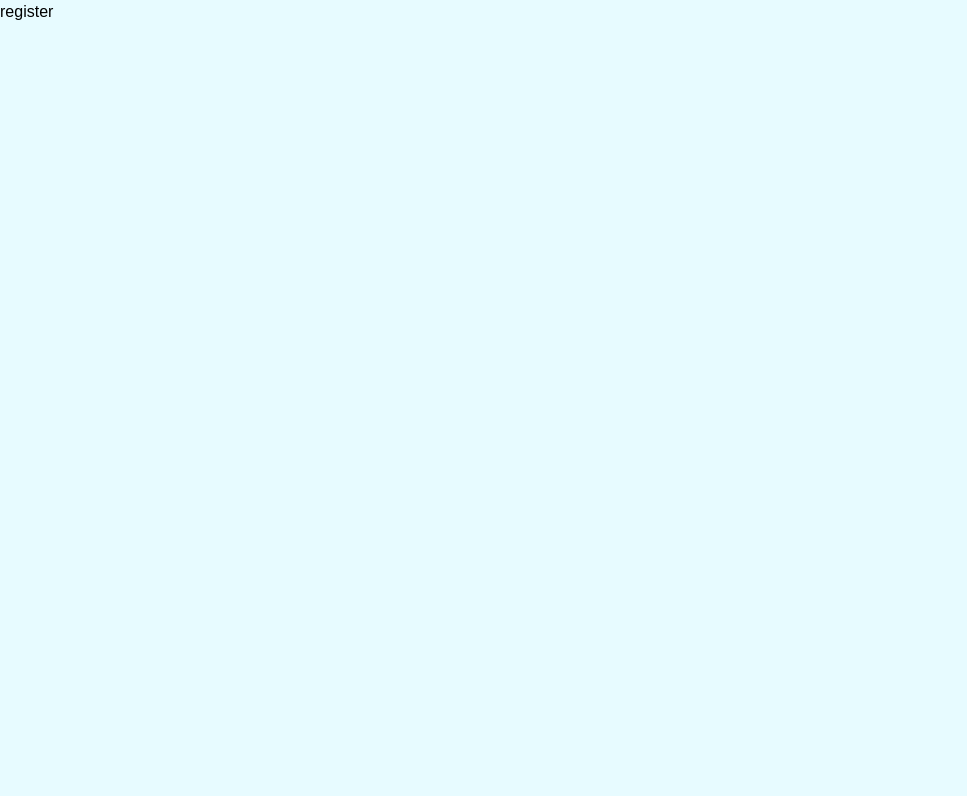
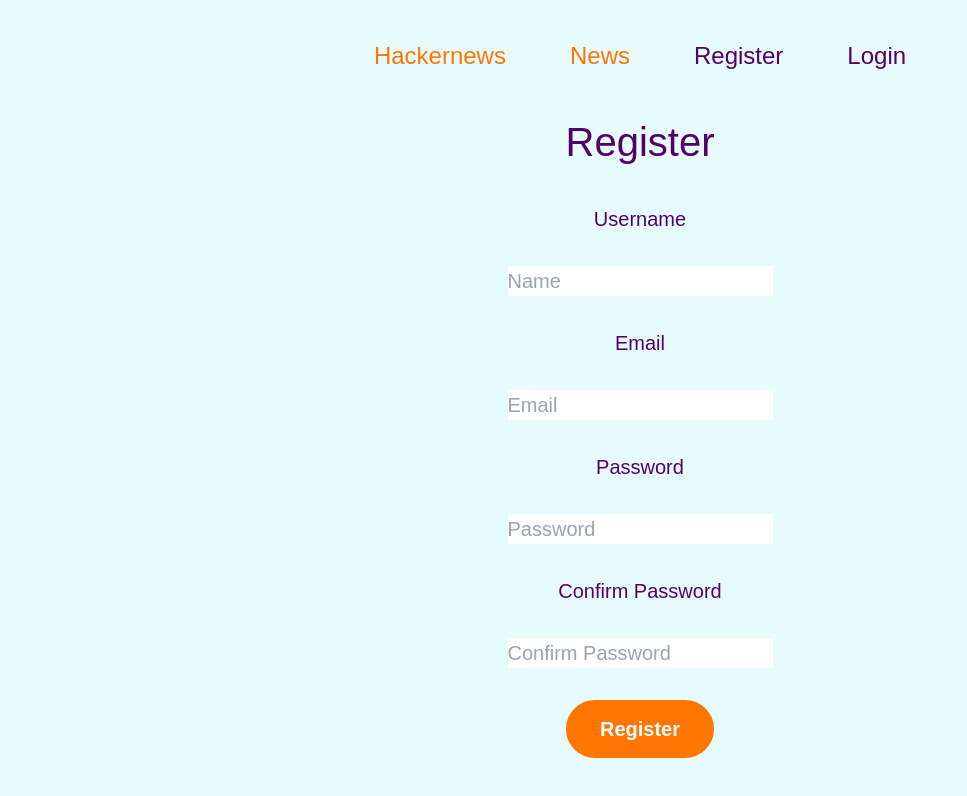
Before and after one commit to Abhijit20112003/Hackernews-2.0, a Next.js app: page /register in a window 1280 px wide. Shown: the top 796 px of the page, without its empty margins (0-967 px from the left). Built offline with nearby package versions, Linux system fonts and the light colour scheme.

Commit message:
frontend

```diff
--- a/src/pages/_app.tsx
+++ b/src/pages/_app.tsx
@@ -1,14 +1,12 @@
-import '../styles/globals.css'
-import type { AppProps } from 'next/app'
-import Navbar from './components/Navbar'
-
+import "../styles/globals.css";
+import type { AppProps } from "next/app";
+import Layout from "./components/Layout";
 function MyApp({ Component, pageProps }: AppProps) {
-  return(
-  <>
-  <Navbar />
-  <Component {...pageProps} />
-  </>
-  )
+  return (
+    <Layout>
+      <Component {...pageProps} />
+    </Layout>
+  );
 }
 
-export default MyApp
+export default MyApp;
--- /dev/null
+++ b/src/pages/components/Layout.tsx
@@ -0,0 +1,9 @@
+import Navbar from "./Navbar";
+
+export default function Layout({ children }:any) {
+  return (
+    <>
+      <Navbar />
+      {children}
+    </>
+  )};
--- a/src/pages/components/Navbar.tsx
+++ b/src/pages/components/Navbar.tsx
@@ -1,14 +1,29 @@
-import { NextPage } from "next"
-import Head from "next/head"
- const Navbar:NextPage = () => {
+import { NextPage } from "next";
+import Head from "next/head";
+import Link from "next/link";
+const Navbar: NextPage = () => {
   return (
     <>
-    <Head>
-      <title>HackerNews</title>
-      <meta name="description" content="HackerNews but with better looks" />
-    </Head>
+      <Head>
+        <title>HackerNews</title>
+        <meta name="description" content="HackerNews but with better looks" />
+      </Head>
+      <div className="flex justify-center my-10 text-2xl">
+        <div className="mx-[2rem] text-hacker">
+          <Link href="/">Hackernews</Link>
+        </div>
+        <div className="mx-[2rem] text-hacker">
+          <Link href="/news">News</Link>
+        </div>
+        <div className="mx-[2rem]">
+          <Link href="/register">Register</Link>
+        </div>
+        <div className="mx-[2rem]">
+          <Link href="/login">Login</Link>
+        </div>
+      </div>
     </>
-  )
-}
+  );
+};
 
-export default Navbar
+export default Navbar;
--- a/src/pages/index.tsx
+++ b/src/pages/index.tsx
@@ -12,7 +12,7 @@ const Home: NextPage = () => {
       </div>
       <div className="flex justify-center mt-12">
       <Link
-          href="/news"><div className="flex bg-hacker text-hlight px-10 py-4 text-xl rounded-full hover:bg-hlight hover:text-hacker border-hacker border-2 ">Get Started<AiOutlineArrowRight className="ml-5 " size={30} /></div>
+          href="/news"><div className="flex bg-hacker text-hlight px-10 py-4 text-xl rounded-full hover:bg-hlight font-semibold hover:text-hacker border-hacker border-2 ">Get Started<AiOutlineArrowRight className="ml-5 " size={30} /></div>
         </Link>
       </div>
     </>
--- a/src/pages/login.tsx
+++ b/src/pages/login.tsx
@@ -2,7 +2,35 @@ import { NextPage } from "next"
 
 const login:NextPage = () => {
   return (
-    <>login</>
+    <>
+    <div className="flex justify-center my-[2rem] ">
+      <div className="text-[40px]">Login</div>
+    </div>
+    <form action="" method="post" autoComplete="off" className="text-[20px]">
+      <div className="flex justify-center my-[2rem]">
+        <div className="">Email</div>
+      </div>
+      <div className="flex justify-center my-[2rem]">
+        <input type="text" name="email" placeholder="Email" />
+      </div>
+      <div className="flex justify-center my-[2rem]">
+        <div className="">Password</div>
+      </div>
+      <div className="flex justify-center my-[2rem]">
+        <input
+          type="password"
+          name="password"
+          placeholder="Password"
+          autoComplete="off"
+        />
+      </div>
+      <div className="flex justify-center my-[2rem]">
+        <button type="submit" className="bg-hacker text-hlight border-2 px-8 py-3 font-semibold rounded-full hover:bg-hlight hover:text-hacker border-hacker">
+          Login
+        </button>
+      </div>
+    </form>
+  </>
   )
 }
 
--- a/src/pages/news.tsx
+++ b/src/pages/news.tsx
@@ -10,7 +10,7 @@ const News: NextPage = () => {
       </div>
       <div className="flex justify-center mt-12">
         <Link
-          href="/"><div className="flex bg-hacker text-hlight px-10 py-4 text-xl rounded-full hover:bg-hlight hover:text-hacker border-hacker border-2 "><AiOutlineArrowLeft className="mr-5 " size={30} />Back to Home Page</div>
+          href="/"><div className="flex bg-hacker text-hlight font-semibold px-10 py-4 text-xl rounded-full hover:bg-hlight hover:text-hacker border-hacker border-2 "><AiOutlineArrowLeft className="mr-5 " size={30} />Back to Home Page</div>
         </Link>
       </div>
     </>
--- a/src/pages/register.tsx
+++ b/src/pages/register.tsx
@@ -1,10 +1,53 @@
-import { NextPage } from "next"
+import { NextPage } from "next";
 
+const register: NextPage = () => {
+  return (
+    <>
+      <div className="flex justify-center my-[2rem] ">
+        <div className="text-[40px]">Register</div>
+      </div>
+      <form action="" method="post" autoComplete="off" className="text-[20px]">
+        <div className="flex justify-center my-[2rem]">
+          <div className="">Username</div>
+        </div>
+        <div className="flex justify-center my-[2rem]">
+          <input type="text" name="username" placeholder="Name" />
+        </div>
+        <div className="flex justify-center my-[2rem]">
+          <div className="">Email</div>
+        </div>
+        <div className="flex justify-center my-[2rem]">
+          <input type="text" name="email" placeholder="Email" />
+        </div>
+        <div className="flex justify-center my-[2rem]">
+          <div className="">Password</div>
+        </div>
+        <div className="flex justify-center my-[2rem]">
+          <input
+            type="password"
+            name="password"
+            placeholder="Password"
+            autoComplete="off"
+          />
+        </div>
+        <div className="flex justify-center my-[2rem]">
+          <div className="">Confirm Password</div>
+        </div>
+        <div className="flex justify-center my-[2rem]">
+          <input
+            type="password"
+            name="password2"
+            placeholder="Confirm Password"
+          />
+        </div>
+        <div className="flex justify-center my-[2rem]">
+          <button type="submit" className="bg-hacker text-hlight border-2 px-8 py-3 font-semibold rounded-full hover:bg-hlight hover:text-hacker border-hacker">
+            Register
+          </button>
+        </div>
+      </form>
+    </>
+  );
+};
 
- const register:NextPage = () => {
-  return (
-    <div>register</div>
-  )
-}
-
-export default register
+export default register;
--- a/src/styles/globals.css
+++ b/src/styles/globals.css
@@ -2,6 +2,7 @@
 html {
   scroll-behavior: smooth;
   background-color: #E7FBFF;
+  color: #52006A;
 }
 body{
   font-family: 'Source Sans Pro', sans-serif;
```
